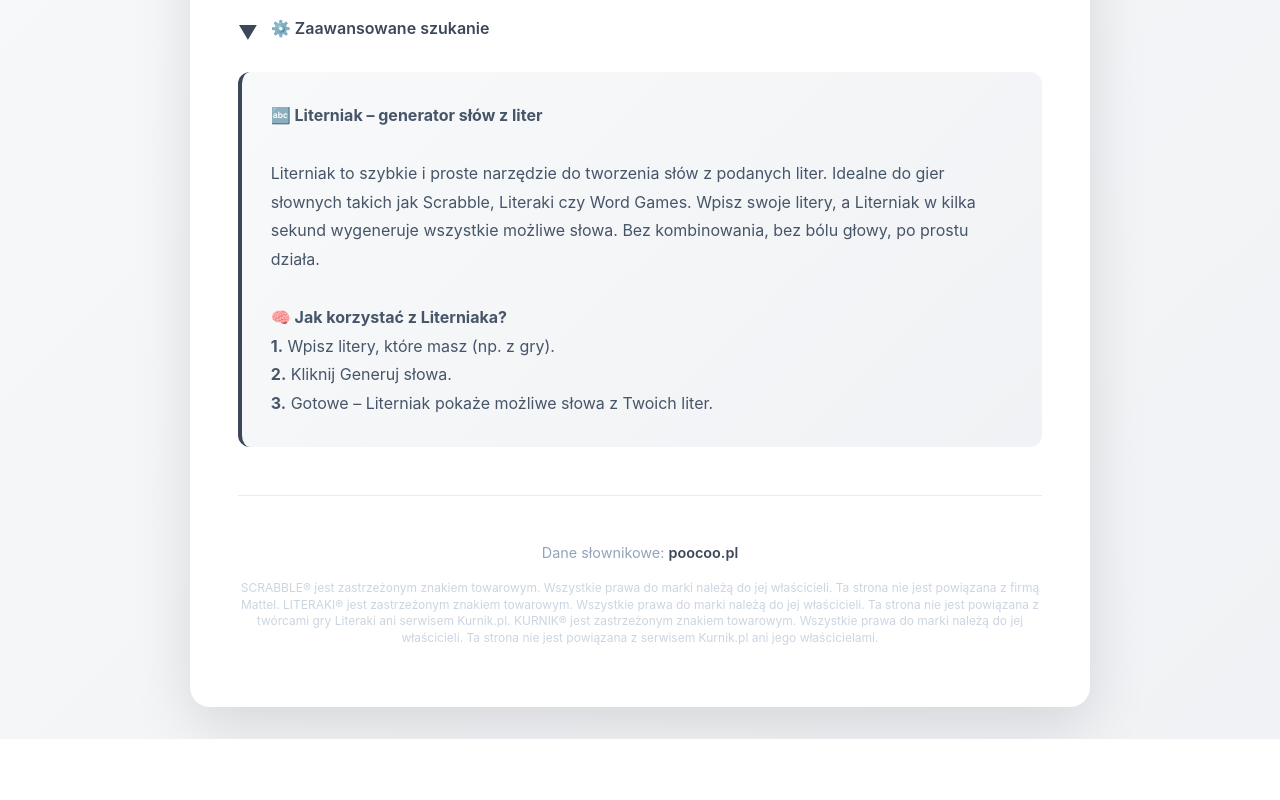
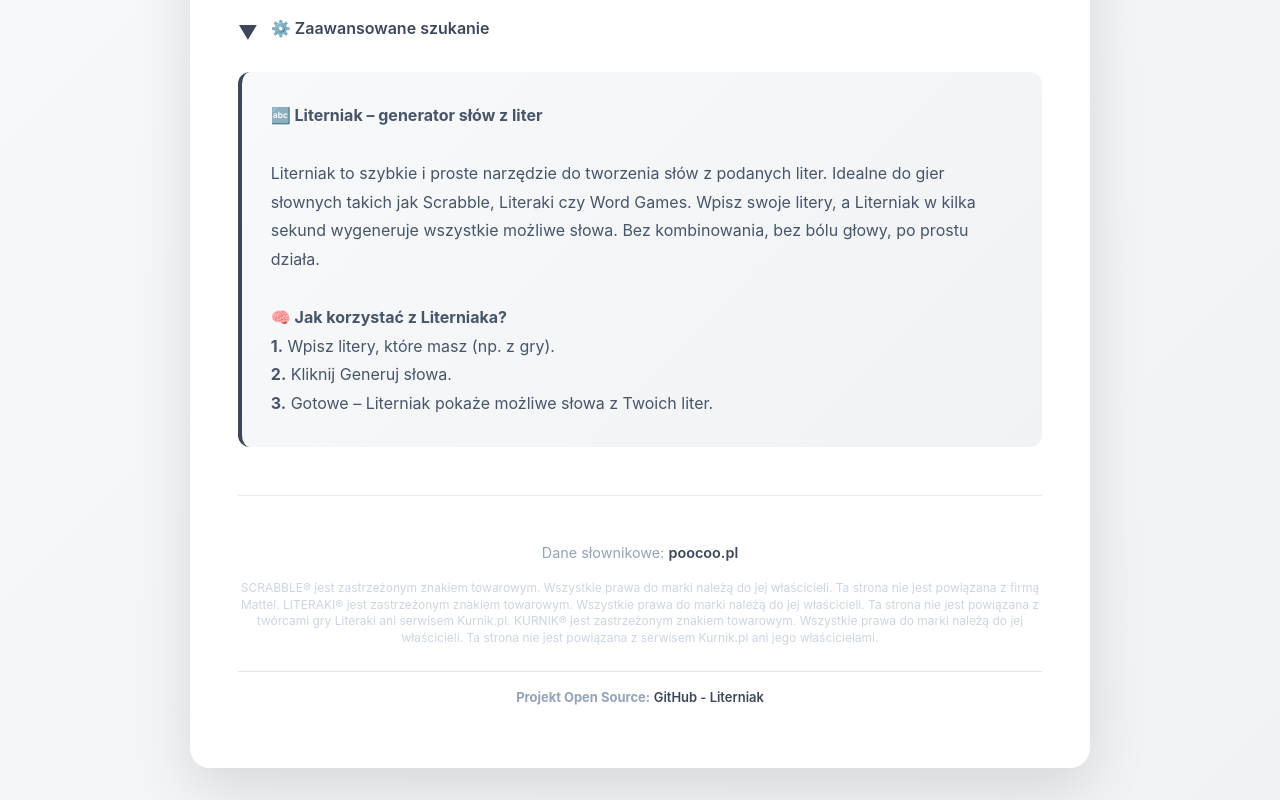
Before and after one commit to ucanmocom/literniak, a React (Vite) app: page / in a window 1280 px wide. Shown: the part 493-1293 px from the top of the page. Before the commit the page ends 1232 px from the top, so only its background shows below. Built offline with nearby package versions, Linux system fonts and the light colour scheme.

Commit message:
dodanie ga, i informacji o tym ze jestem opensource

```diff
--- a/index.html
+++ b/index.html
@@ -7,6 +7,15 @@
     <meta name="description" content="Literniak - aplikacja do wyszukiwania polskich słów z dostępnych liter. Idealna dla graczy w Scrabble'a i słownych gier planszowych. Szybkie wyszukiwanie, zaawansowane filtry i punktacja Scrabble'a." />
     <meta name="keywords" content="literniak, scrabble, anagram, wyszukiwarka słów, gra słowna, polski" />
     <title>Literniak - Wyszukiwarka Słów z Liter | Scrabble Anagramator</title>
+
+    <!-- Google tag (gtag.js) -->
+    <script async src="https://www.googletagmanager.com/gtag/js?id=G-QNB9SGNE5X"></script>
+    <script>
+      window.dataLayer = window.dataLayer || [];
+      function gtag(){dataLayer.push(arguments);}
+      gtag('js', new Date());
+      gtag('config', 'G-QNB9SGNE5X');
+    </script>
   </head>
   <body>
     <div id="root"></div>
--- a/src/components/UI.tsx
+++ b/src/components/UI.tsx
@@ -307,6 +307,9 @@
           <p className="footer-disclaimer">
             SCRABBLE® jest zastrzeżonym znakiem towarowym. Wszystkie prawa do marki należą do jej właścicieli. Ta strona nie jest powiązana z firmą Mattel. LITERAKI® jest zastrzeżonym znakiem towarowym. Wszystkie prawa do marki należą do jej właścicieli. Ta strona nie jest powiązana z twórcami gry Literaki ani serwisem Kurnik.pl. KURNIK® jest zastrzeżonym znakiem towarowym. Wszystkie prawa do marki należą do jej właścicieli. Ta strona nie jest powiązana z serwisem Kurnik.pl ani jego właścicielami.
           </p>
+          <p style={{ marginTop: '1.5rem', paddingTop: '1rem', borderTop: '1px solid rgba(0,0,0,0.1)', fontSize: '0.9em' }}>
+            <strong>Projekt Open Source:</strong> <a href="https://github.com/ucanmocom/literniak" target="_blank" rel="noopener noreferrer">GitHub - Literniak</a>
+          </p>
         </>
       )}
     </div>
```
Also changed, not shown: 1 other file (tests, documents, lock files or other folders).
